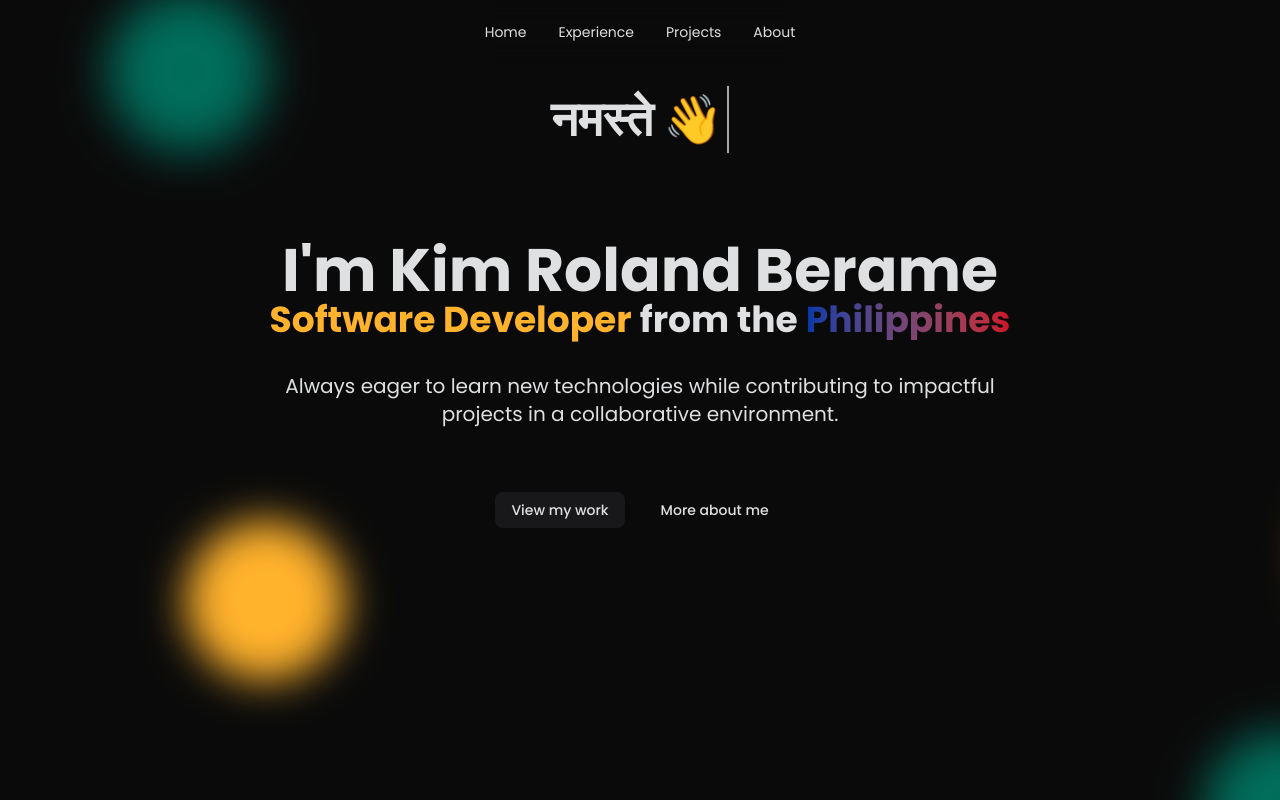
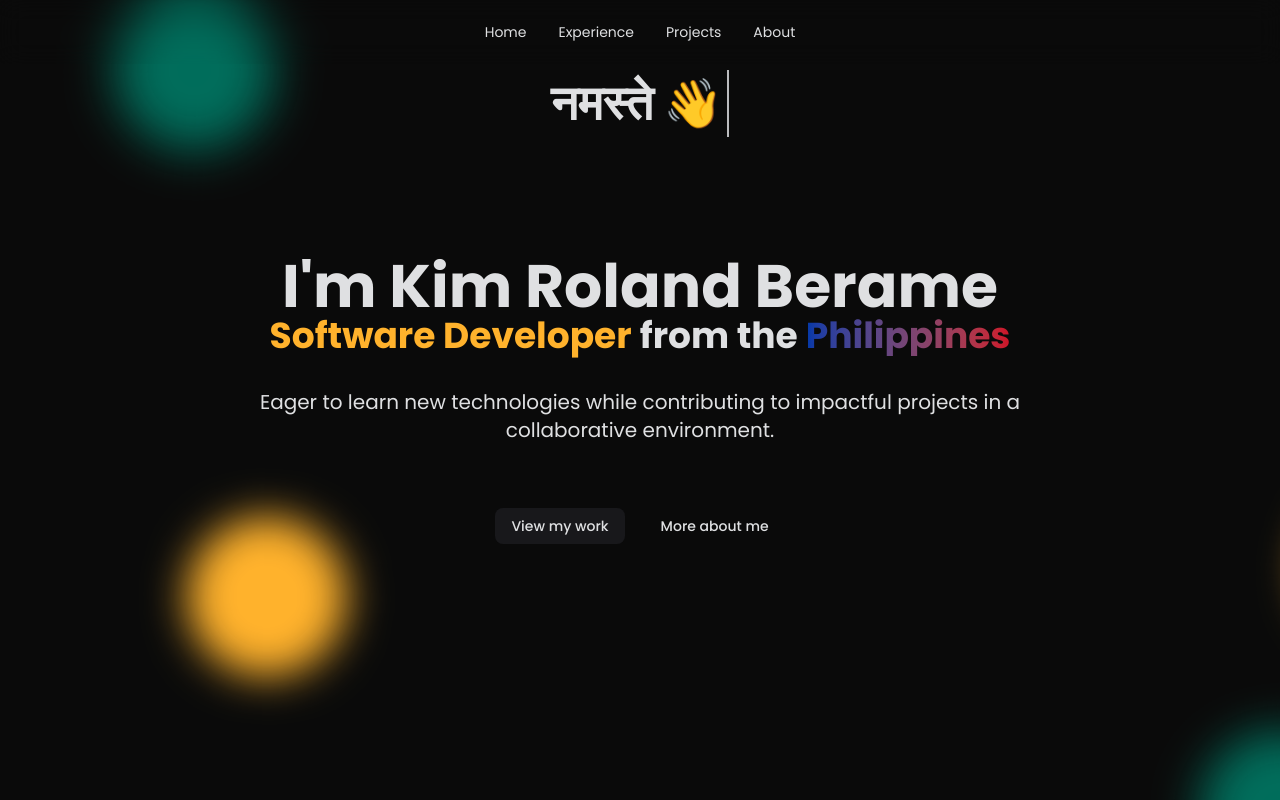
Before and after one commit to kimrolx/kimrolx, a React (Vite) app: page / in a window 1280 px wide. Shown: the top 800 px of the page. Built offline with nearby package versions, Linux system fonts and the light colour scheme.

Commit message:
added pages folder, fixed sticky issue

```diff
--- a/src/App.tsx
+++ b/src/App.tsx
@@ -1,60 +1,25 @@
 import './App.css';
 import TopBar from './components/top-bar/TopBar';
+import HomePage from './pages/HomePage';
+import ExperiencePage from './pages/ExperiencePage';
 import AnimatedRandomHello from './components/animated-random-hello/AnimatedRandomHello';
-import AnimatedTitles from './components/animated-title/AnimatedTitle';
-import { Button } from './components/ui/button';
 
 function App() {
-  const onViewWorkClick = () => {
-    console.log('view work clicked');
-  };
-
-  const onMoreAboutMeClick = () => {
-    console.log('more about me clicked');
-  };
-
   return (
-    <div className="min-h-svh min-w-svw flex flex-col items-center">
+    <div className="min-h-screen">
       <TopBar />
 
-      <div className="w-4xl my-8 relative z-10 flex flex-col gap-24">
-        <AnimatedRandomHello />
+      <div className="flex flex-col gap-24 my-4 relative z-10">
+        {/* Landing Page */}
+        <div id="home" className="min-h-screen flex flex-col gap-32 border-b border-[#b8b8b8]">
+          <AnimatedRandomHello />
+          <div>
+            <HomePage />
+          </div>
+        </div>
 
-        {/* Main Content */}
-        <div className="w-3xl centered flex-col gap-10 m-auto">
-          {/* Introduction */}
-          <div className="flex flex-col gap-8">
-            <div className="centered flex-col">
-              <h1 className="font-bold">I'm Kim Roland Berame</h1>
-              <div className="flex flex-row items-center gap-2">
-                <AnimatedTitles />
-                <h2 className="text-lg">from the</h2>
-                <h2 className="text-lg font-bold bg-clip-text text-transparent bg-gradient-to-r from-[#0038A8] to-[#CE1126]">
-                  Philippines
-                </h2>
-              </div>
-            </div>
-
-            <h5 className="text-lg text-center">
-              Always eager to learn new technologies while contributing to impactful projects in a collaborative
-              environment.
-            </h5>
-
-            <div className="flex flex-row items-center justify-center gap-5 mt-8">
-              <Button
-                onClick={onViewWorkClick}
-                className=" text-inherit hover:bg-black hover:cursor-pointer transition"
-              >
-                View my work
-              </Button>
-              <Button
-                onClick={onMoreAboutMeClick}
-                className=" bg-transparent text-inherit hover:text-white hover:cursor-pointer hover:bg-transparent transition"
-              >
-                More about me
-              </Button>
-            </div>
-          </div>
+        <div id="experience" className="w-full">
+          <ExperiencePage />
         </div>
       </div>
 
--- a/src/components/animated-random-hello/AnimatedRandomHello.tsx
+++ b/src/components/animated-random-hello/AnimatedRandomHello.tsx
@@ -1,7 +1,7 @@
 import { useTypewriter } from './hooks/useTypewriter';
 
 const greetings = [
-  'Kamusta', // Filipino
+  'Kumusta?', // Filipino
   'Hello', // English
   'Bonjour', // French
   'Hola', // Spanish
--- a/src/components/top-bar/TopBar.tsx
+++ b/src/components/top-bar/TopBar.tsx
@@ -1,19 +1,30 @@
 export default function TopBar() {
   const navItems = [
-    { name: 'Home', href: '#' },
-    { name: 'Experience', href: '#' },
-    { name: 'Projects', href: '#' },
-    { name: 'About', href: '#' },
+    { name: 'Home', href: '#home' },
+    { name: 'Experience', href: '#experience' },
+    { name: 'Projects', href: '#projects' },
+    { name: 'About', href: '#about' },
   ];
 
+  const handleNavClick = (e: React.MouseEvent<HTMLAnchorElement, MouseEvent>, href: string) => {
+    if (href === '#home') {
+      e.preventDefault();
+      window.scrollTo({ top: 0, behavior: 'smooth' });
+    }
+  };
+
   return (
-    <div className="sticky top-0 z-[1000]">
+    <div className="sticky top-0 right-0 left-0 z-[1000]">
       <div className="h-full w-full mx-auto bg-white-100 bg-clip-padding backdrop-filter backdrop-blur-md bg-opacity-10">
         <div className="flex items-center justify-center h-16 px-4">
           <ul className="flex space-x-8 text-sm">
             {navItems.map((item) => (
               <li key={item.name}>
-                <a href={item.href} className="hover:text-gray-600 transition">
+                <a
+                  href={item.href}
+                  onClick={(e) => handleNavClick(e, item.href)}
+                  className="hover:text-gray-600 transition"
+                >
                   {item.name}
                 </a>
               </li>
--- a/src/index.css
+++ b/src/index.css
@@ -10,6 +10,10 @@
 
 .centered {
     @apply flex items-center justify-center;
+}
+
+html {
+    scroll-behavior: smooth;
 }
 
 body {
@@ -148,10 +152,11 @@ h6 {
 }
 
 @layer base {
-  * {
-    @apply border-border outline-ring/50;
+    * {
+        @apply border-border outline-ring/50;
     }
-  body {
-    @apply bg-background text-foreground;
+
+    body {
+        @apply bg-background text-foreground;
     }
 }
--- /dev/null
+++ b/src/pages/ExperiencePage.tsx
@@ -0,0 +1,3 @@
+export default function ExperiencePage() {
+  return <div>asdasdasdasdasd</div>;
+}
--- /dev/null
+++ b/src/pages/HomePage.tsx
@@ -0,0 +1,46 @@
+import AnimatedTitles from '@/components/animated-title/AnimatedTitle';
+import { Button } from '@/components/ui/button';
+
+export default function HomePage() {
+  const onViewWorkClick = () => {
+    console.log('view work clicked');
+  };
+
+  const onMoreAboutMeClick = () => {
+    console.log('more about me clicked');
+  };
+
+  return (
+    <div className="max-w-3xl centered flex-col gap-10 m-auto">
+      {/* Introduction */}
+      <div className="flex flex-col gap-8">
+        <div className="centered flex-col">
+          <h1 className="font-bold">I'm Kim Roland Berame</h1>
+          <div className="flex flex-row items-center gap-2">
+            <AnimatedTitles />
+            <h2 className="text-lg">from the</h2>
+            <h2 className="text-lg font-bold bg-clip-text text-transparent bg-gradient-to-r from-[#0038A8] to-[#CE1126]">
+              Philippines
+            </h2>
+          </div>
+        </div>
+
+        <h5 className="text-lg text-center">
+          Eager to learn new technologies while contributing to impactful projects in a collaborative environment.
+        </h5>
+
+        <div className="flex flex-row items-center justify-center gap-5 mt-8">
+          <Button onClick={onViewWorkClick} className=" text-inherit hover:bg-black hover:cursor-pointer transition">
+            View my work
+          </Button>
+          <Button
+            onClick={onMoreAboutMeClick}
+            className=" bg-transparent text-inherit hover:text-white hover:cursor-pointer hover:bg-transparent transition"
+          >
+            More about me
+          </Button>
+        </div>
+      </div>
+    </div>
+  );
+}
--- a/vite.config.ts
+++ b/vite.config.ts
@@ -6,7 +6,7 @@ import path from 'path';
 // https://vite.dev/config/
 export default defineConfig({
   plugins: [react(), tailwindcss()],
-  base: '/kimrolx/src/App.tsx',
+  base: '/kimrolx/',
   resolve: {
     alias: {
       '@': path.resolve(__dirname, './src'),
```
